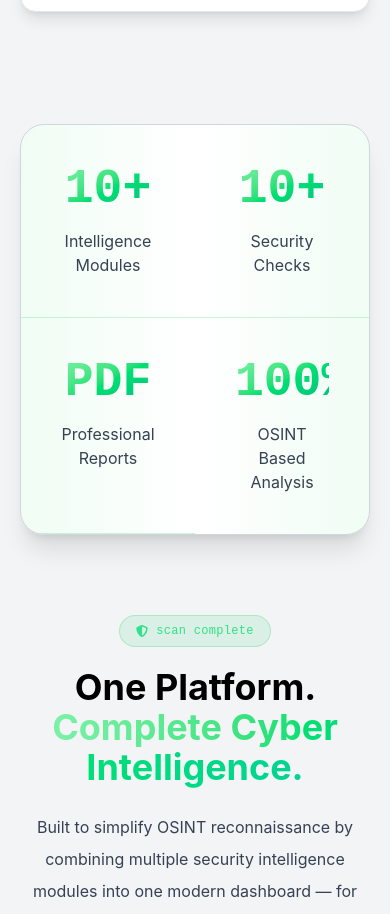
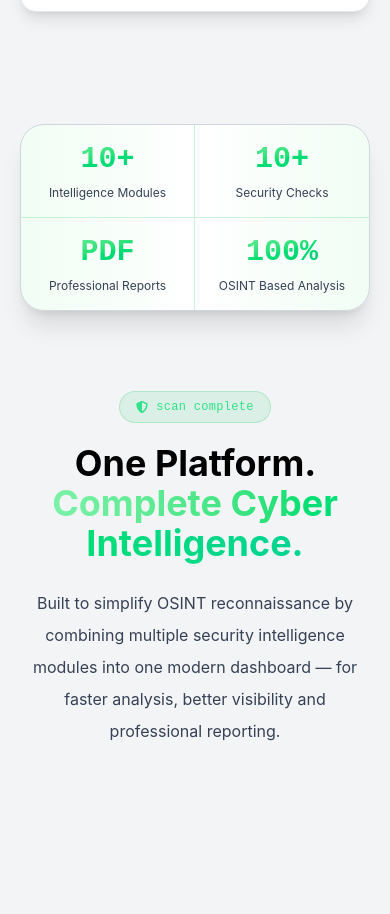
Before and after one commit to hacktivist2005/security-frontend, a React (Vite) app: page /about in a window 390 px wide. Shown: the part 6267-7181 px from the top of the page. Built offline with nearby package versions, Linux system fonts and the light colour scheme.

Commit message:
About and Feature Updated

```diff
--- a/src/components/about/About.jsx
+++ b/src/components/about/About.jsx
@@ -162,12 +162,12 @@ function AnimatedStat({ value, label, bodyText }) {
     <motion.div
       onViewportEnter={handleEnter}
       viewport={{ once: true, amount: 0.6 }}
-      className="p-10 text-center"
+      className="p-4 sm:p-6 lg:p-10 text-center"
     >
-      <h2 className="font-mono text-5xl font-bold bg-gradient-to-br from-green-300 via-green-400 to-emerald-500 bg-clip-text text-transparent">
+      <h2 className="font-mono text-3xl sm:text-4xl lg:text-5xl font-bold bg-gradient-to-br from-green-300 via-green-400 to-emerald-500 bg-clip-text text-transparent break-words">
         {isNumeric ? `${display}${suffix}` : value}
       </h2>
-      <p className={`mt-4 ${bodyText}`}>{label}</p>
+      <p className={`mt-2 sm:mt-4 text-xs sm:text-base ${bodyText}`}>{label}</p>
     </motion.div>
   );
 }
@@ -554,9 +554,11 @@ function About() {
               <div
                 key={stat.label}
                 className={`border-green-500/20 ${
-                  i < 3 ? "border-b lg:border-b-0 lg:border-r" : ""
-                } ${i === 2 ? "border-r-0 lg:border-r" : ""}`}
-              >
+            i % 2 === 0 ? "border-r lg:border-r-0" : ""
+          } ${i < 2 ? "border-b lg:border-b-0" : ""} ${
+            i < 3 ? "lg:border-r" : ""
+          }`}
+        >
                 <AnimatedStat {...stat} bodyText={bodyText} />
               </div>
             ))}
--- a/src/pages/Features.jsx
+++ b/src/pages/Features.jsx
@@ -61,7 +61,7 @@ function AnimatedStat({ value, label }) {
 
   return (
     <motion.div onViewportEnter={handleEnter} viewport={{ once: true, amount: 0.6 }}>
-      <h3 className="text-5xl font-bold bg-gradient-to-br from-green-300 via-green-400 to-emerald-500 bg-clip-text text-transparent">
+      <h3 className="text-3xl sm:text-4xl lg:text-5xl font-bold bg-gradient-to-br from-green-300 via-green-400 to-emerald-500 bg-clip-text text-transparent break-words">
         {isNumeric ? `${display}${suffix}` : value}
       </h3>
     </motion.div>
@@ -344,12 +344,14 @@ function Features() {
             {STATS.map((stat, i) => (
               <div
                 key={stat.label}
-                className={`p-10 text-center border-green-500/20 ${
-                  i < 3 ? "border-b lg:border-b-0 lg:border-r" : ""
-                } ${i === 2 ? "border-r-0 lg:border-r" : ""}`}
-              >
+                className={`p-4 sm:p-6 lg:p-10 text-center border-green-500/20 ${
+          i % 2 === 0 ? "border-r lg:border-r-0" : ""
+        } ${i < 2 ? "border-b lg:border-b-0" : ""} ${
+          i < 3 ? "lg:border-r" : ""
+        }`}
+      >
                 <AnimatedStat {...stat} />
-                <p className={`mt-4 ${bodyText}`}>{stat.label}</p>
+                <p className={`mt-2 sm:mt-4 text-xs sm:text-base ${bodyText}`}>{stat.label}</p>
               </div>
             ))}
           </div>
```
